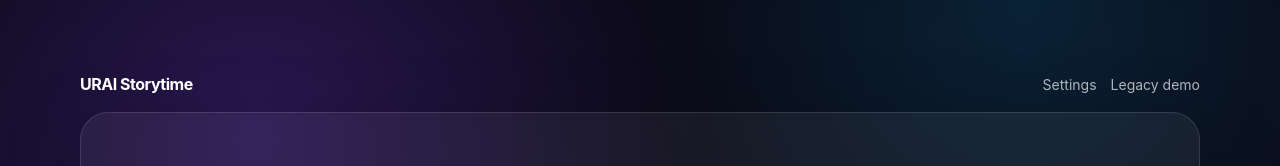
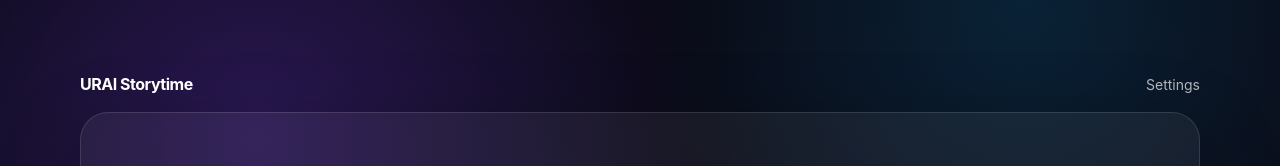
Before and after one commit to LifeLoggerAI/urai-storytime, a Next.js app: page /storytime in a window 1280 px wide. Shown: the top 166 px of the page. Built offline with nearby package versions, Linux system fonts and the light colour scheme.

Commit message:
Lock urai-storytime production reality audit

```diff
--- a/src/components/storytime/StorytimeHome.tsx
+++ b/src/components/storytime/StorytimeHome.tsx
@@ -29,7 +29,6 @@ export function StorytimeHome() {
           <a className="storytime-brand" href="/storytime">URAI Storytime</a>
           <div className="storytime-links">
             <a href="/storytime/settings">Settings</a>
-            <a href="/">Legacy demo</a>
           </div>
         </nav>
 
```
